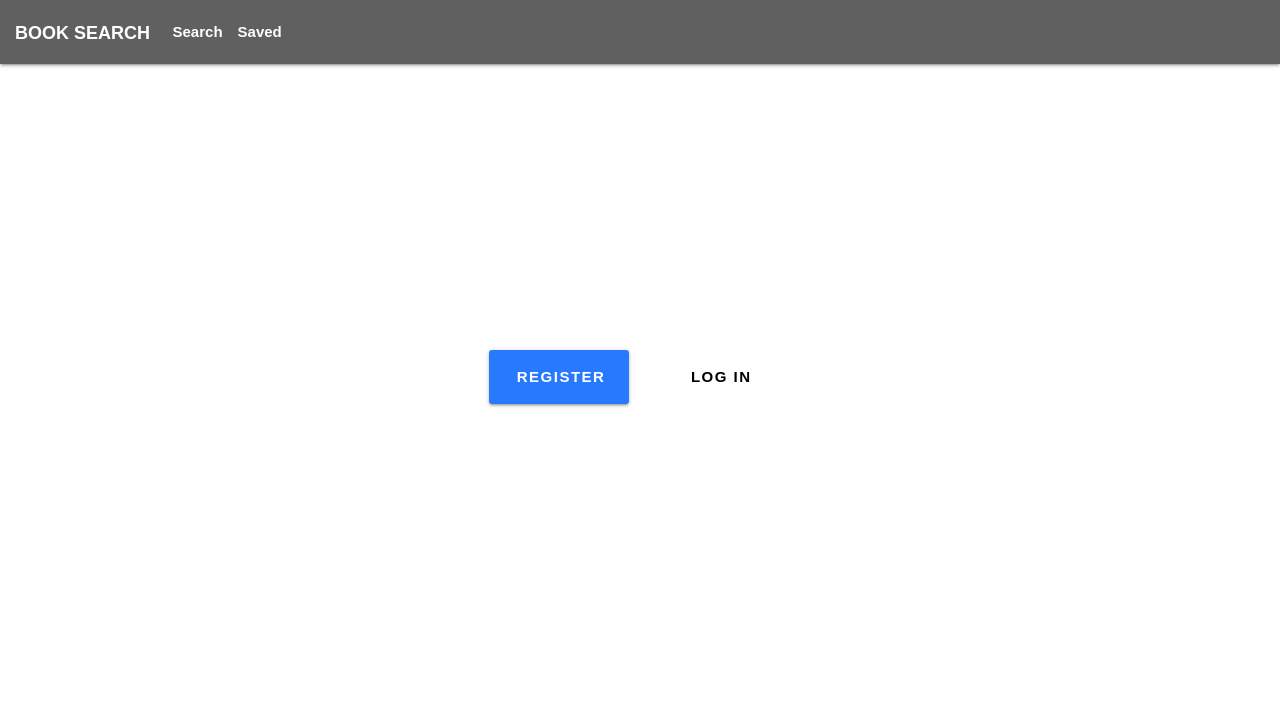
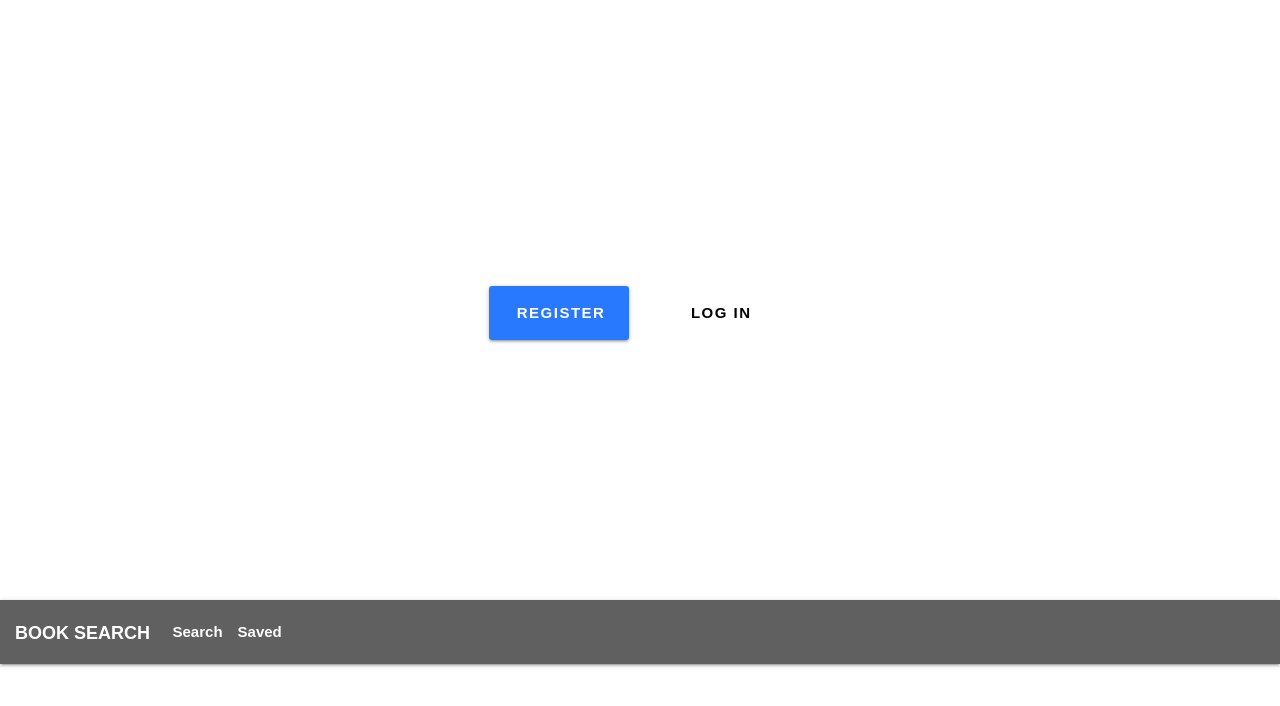
Before and after one commit to viant3/project_3, a React (Create React App) app in the folder client/: page / in a window 1280 px wide. Shown: the top 706 px of the page. Built offline with nearby package versions, Linux system fonts and the light colour scheme; a web font is replaced by a local one.

Commit message:
trying to move nav from login and register views

```diff
--- a/client/src/App.js
+++ b/client/src/App.js
@@ -3,7 +3,6 @@ import { BrowserRouter as Router, Route, Switch } from "react-router-dom";
 import Nav from "./components/Nav";
 import Search from "./pages/Search";
 import Saved from "./pages/Saved";
-import NoMatch from "./pages/NoMatch";
 import Navbar from "./components/layout/Navbar";
 import Landing from "./components/layout/Landing";
 import Register from "./components/auth/Register";
@@ -43,17 +42,20 @@ class App extends Component {
       <Provider store={store}>
         <Router>
           <div className="App">
-        <Nav />
+            <Switch>
+              <Route exact path="/search" component={Search} />
+              <Route exact path="/saved" component={Saved} />
+            </Switch>
             <Switch>
               <Route exact path="/" component={Landing} />
-          <Route exact path="/search" component={Search} />
               <Route exact path="/register" component={Register} />
               <Route exact path="/login" component={Login} />
-          <Route exact path="/saved" component={Saved} />
+
               <Navbar />
               <Landing />
             </Switch>
             <Switch>
+              <Nav />
               <PrivateRoute exact path="/dashboard" component={Search} />
             </Switch>
           </div>
```
Lines whose indentation alone changed are shown as unchanged.
